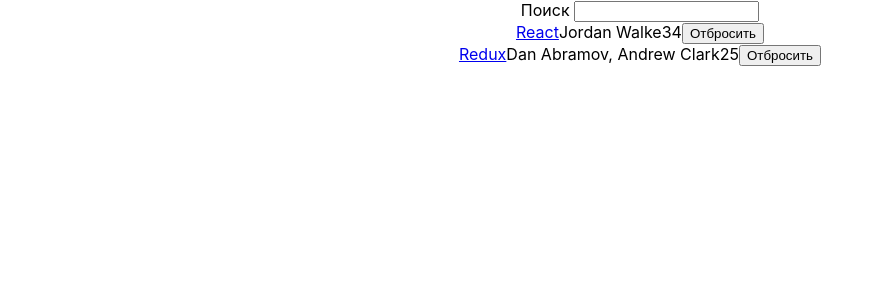
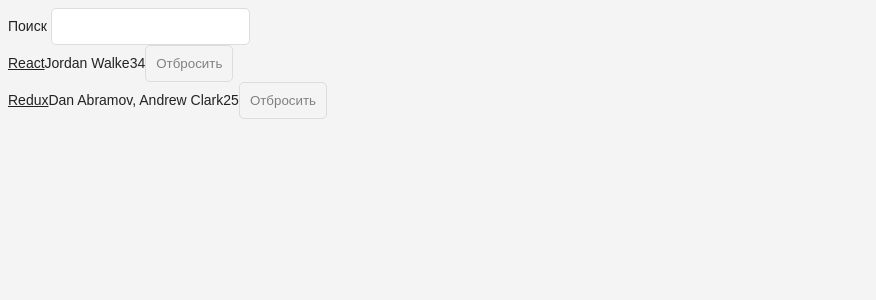
Before and after one commit to Arion-91/hackernews, a React (Create React App) app: page / in a window 1280 px wide. Shown: the top 300 px of the page, without its empty margins (0-876 px from the left). Built offline with nearby package versions, Linux system fonts and the light colour scheme; the HTML template or start-up script is replaced by a standard one.

Commit message:
Изменение стилей стр 82

```diff
--- a/src/App.css
+++ b/src/App.css
@@ -1,32 +1,63 @@
-.App {
-  text-align: center;
+.page {
+    margin: 20px;
 }
 
-.App-logo {
-  animation: App-logo-spin infinite 20s linear;
-  height: 40vmin;
+.interactions {
+    text-align: center;
 }
 
-.App-header {
-  background-color: #282c34;
-  min-height: 100vh;
-  display: flex;
-  flex-direction: column;
-  align-items: center;
-  justify-content: center;
-  font-size: calc(10px + 2vmin);
-  color: white;
+.table {
+    margin: 20px 0;
 }
 
-.App-link {
-  color: #61dafb;
+.table-header {
+    display: flex;
+    line-height: 24px;
+    font-size: 16px;
+    padding: 0 10px;
+    justify-content: space-between;
 }
 
-@keyframes App-logo-spin {
-  from {
-    transform: rotate(0deg);
-  }
-  to {
-    transform: rotate(360deg);
-  }
+.table-empty {
+    margin: 200px;
+    text-align: center;
+    font-size: 16px;
 }
+
+.table-row {
+    display: flex;
+    line-height: 24px;
+    white-space: nowrap;
+    margin: 10px 0;
+    padding: 10px;
+    background: #ffffff;
+    border: 1px solid #e3e3e3;
+}
+
+.table-header > span {
+    overflow: hidden;
+    text-overflow: ellipsis;
+    padding: 0 5px;
+}
+
+.table-row > span {
+    overflow: hidden;
+    text-overflow: ellipsis;
+    padding: 0 5px;
+}
+
+.button-inline {
+    border-width: 0;
+    background: transparent;
+    color: inherit;
+    text-align: inherit;
+    -webkit-font-smoothing: inherit;
+    padding: 0;
+    font-size: inherit;
+    cursor: pointer;
+}
+
+.button-active {
+    border-radius: 0;
+    border-bottom: 1px solid #38BB6C;
+}
--- a/src/index.css
+++ b/src/index.css
@@ -1,14 +1,44 @@
 body {
-  margin: 0;
-  padding: 0;
-  font-family: -apple-system, BlinkMacSystemFont, "Segoe UI", "Roboto", "Oxygen",
-    "Ubuntu", "Cantarell", "Fira Sans", "Droid Sans", "Helvetica Neue",
-    sans-serif;
-  -webkit-font-smoothing: antialiased;
-  -moz-osx-font-smoothing: grayscale;
+    color: #222;
+    background: #f4f4f4;
+    font: 400 14px CoreSans, Arial, sans-serif;
 }
 
-code {
-  font-family: source-code-pro, Menlo, Monaco, Consolas, "Courier New",
-    monospace;
+a {
+    color: #222;
 }
+
+a:hover {
+    text-decoration: underline;
+}
+
+ul, li {
+    list-style: none;
+    padding: 0;
+    margin: 0;
+}
+
+input {
+    padding: 10px;
+    border-radius: 5px;
+    outline: none;
+    margin-right: 10px;
+    border: 1px solid #dddddd;
+}
+
+button {
+    padding: 10px;
+    border-radius: 5px;
+    border: 1px solid #dddddd;
+    background: transparent;
+    color: #808080;
+    cursor: pointer;
+}
+
+button:hover {
+    color: #222;
+}
+
+*:focus {
+    outline: none;
+}
```
